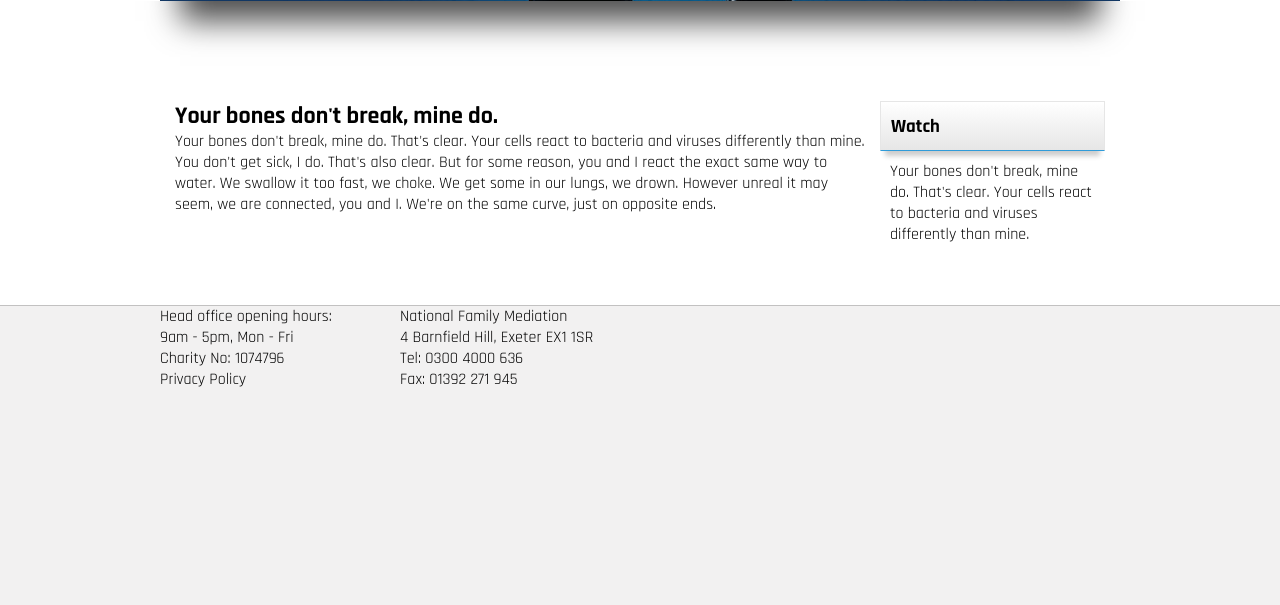
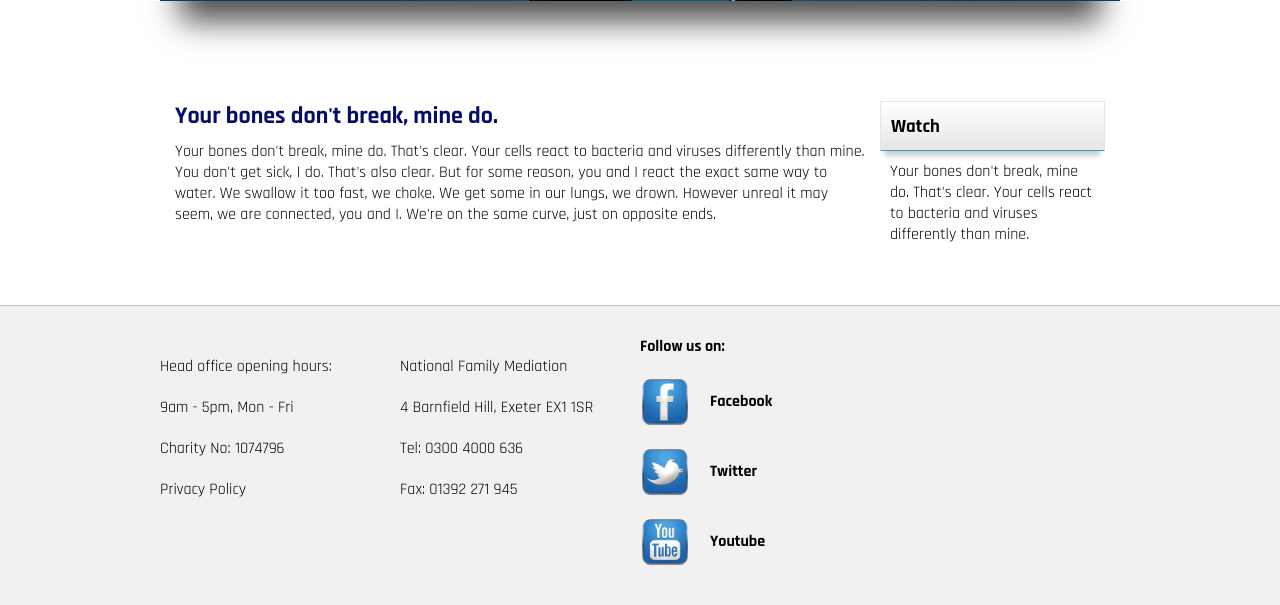
Before and after one commit to Kresshy/sitebuilds, a PHP site: page / in a window 1280 px wide. Shown: the part 539-1144 px from the top of the page. Run offline with PHP 8.4, Linux system fonts and the light colour scheme.

Commit message:
footer last touches

```diff
--- a/B&B_mediacios_studio/assets/css/main.css
+++ b/B&B_mediacios_studio/assets/css/main.css
@@ -326,6 +326,11 @@ nav {
   padding-bottom: 50px;
 }
 
+.content h1 {
+  color: #060d68;
+  margin-bottom: 10px;
+}
+
 .first-column {
   padding-left: 15px;
   padding-right: 15px;
@@ -362,4 +367,27 @@ footer {
   height: 300px;
   background: #F2F1F1;
   border-top: 1px solid rgba(0, 0, 0, 0.2);
+  padding: 10px;
+  padding-top: 30px;
 }
+
+footer li {
+  margin-top: 20px;
+  margin-bottom: 20px;
+}
+
+.line-50 {
+  line-height: 50px;
+}
+
+.footer-social {
+  float: left;
+  width: 50px;
+}
+
+.social-title {
+  float: left;
+  margin-left: 20px;
+  line-height: 50px;
+  font-weight: 700;
+}
--- a/B&B_mediacios_studio/index.html
+++ b/B&B_mediacios_studio/index.html
@@ -112,7 +112,12 @@
         </ul>
       </div>
       <div class="wrapper-240 wrapper-float">
-
+        <ul class="no-list-style">
+          <strong>Follow us on: </strong>
+          <li><img class="footer-social" src="assets/images/facebook-icon.png"><span class="social-title">Facebook</span><div class="clearfix"></div></li>
+          <li><img class="footer-social" src="assets/images/twitter-icon.png"><span class="social-title">Twitter</span><div class="clearfix"></div></li>
+          <li><img class="footer-social" src="assets/images/youtube-icon.png"><span class="social-title">Youtube</span><div class="clearfix"></div></li>
+        </ul>
       </div>
       <div class="wrapper-240 wrapper-float">
 
```
Also changed, not shown: B&B_mediacios_studio/assets/images/facebook-icon.png (added), B&B_mediacios_studio/assets/images/twitter-icon.png (added), B&B_mediacios_studio/assets/images/youtube-icon.png (added).
